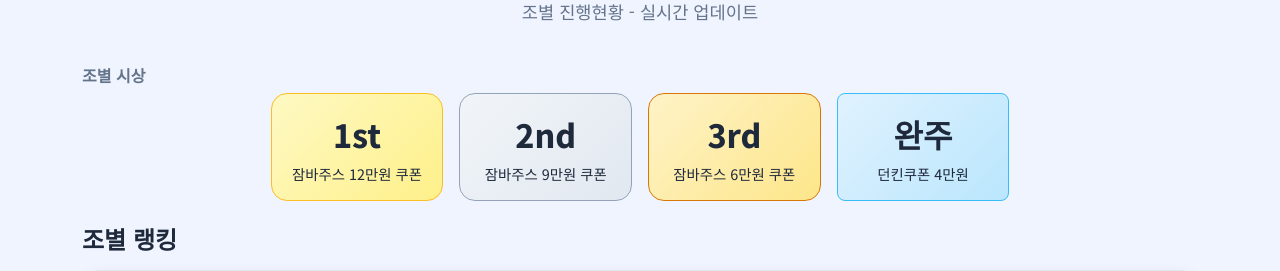
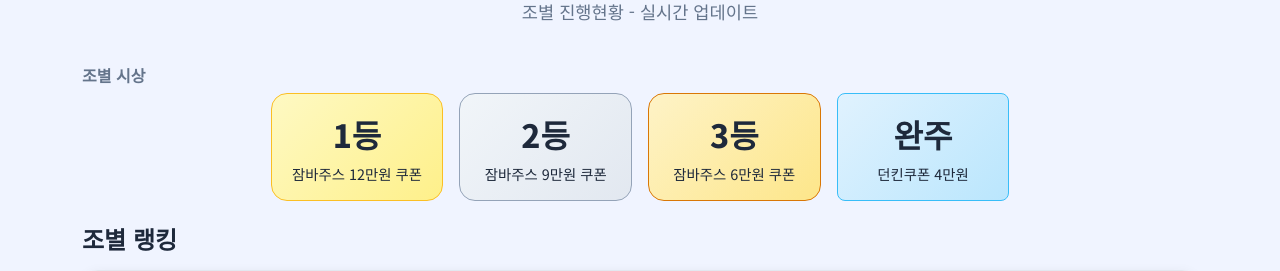
Before and after one commit to DragonBall2/relay-challenge-, a Flask app: template templates/leaderboard.html in a window 1280 px wide. Shown: the part 164-435 px from the top of the page. Run offline with Flask 3, Linux system fonts and the light colour scheme; the template is opened without the code that fills it, so the values that code supplies are empty.

Commit message:
조별 시상 표기를 1st/2nd/3rd → 1등/2등/3등으로 통일

```diff
--- a/templates/index.html
+++ b/templates/index.html
@@ -70,19 +70,19 @@
                 <div class="row g-2 mb-3">
                     <div class="col-3">
                         <div class="prize-card prize-gold">
-                            <div style="font-size: 1.5rem;">1st</div>
+                            <div style="font-size: 1.5rem;">1등</div>
                             <div style="font-size: 0.8rem; margin-top: 0.3rem;">잠바주스 12만원</div>
                         </div>
                     </div>
                     <div class="col-3">
                         <div class="prize-card prize-silver">
-                            <div style="font-size: 1.5rem;">2nd</div>
+                            <div style="font-size: 1.5rem;">2등</div>
                             <div style="font-size: 0.8rem; margin-top: 0.3rem;">잠바주스 9만원</div>
                         </div>
                     </div>
                     <div class="col-3">
                         <div class="prize-card prize-bronze">
-                            <div style="font-size: 1.5rem;">3rd</div>
+                            <div style="font-size: 1.5rem;">3등</div>
                             <div style="font-size: 0.8rem; margin-top: 0.3rem;">잠바주스 6만원</div>
                         </div>
                     </div>
--- a/templates/leaderboard.html
+++ b/templates/leaderboard.html
@@ -13,19 +13,19 @@
 <div class="row g-3 mb-4 justify-content-center">
     <div class="col-md-2 col-sm-3">
         <div class="prize-card prize-gold">
-            <div style="font-size: 2rem; font-weight: 800;">1st</div>
+            <div style="font-size: 2rem; font-weight: 800;">1등</div>
             <div style="font-size: 0.9rem; margin-top: 0.3rem;">잠바주스 12만원 쿠폰</div>
         </div>
     </div>
     <div class="col-md-2 col-sm-3">
         <div class="prize-card prize-silver">
-            <div style="font-size: 2rem; font-weight: 800;">2nd</div>
+            <div style="font-size: 2rem; font-weight: 800;">2등</div>
             <div style="font-size: 0.9rem; margin-top: 0.3rem;">잠바주스 9만원 쿠폰</div>
         </div>
     </div>
     <div class="col-md-2 col-sm-3">
         <div class="prize-card prize-bronze">
-            <div style="font-size: 2rem; font-weight: 800;">3rd</div>
+            <div style="font-size: 2rem; font-weight: 800;">3등</div>
             <div style="font-size: 0.9rem; margin-top: 0.3rem;">잠바주스 6만원 쿠폰</div>
         </div>
     </div>
```
